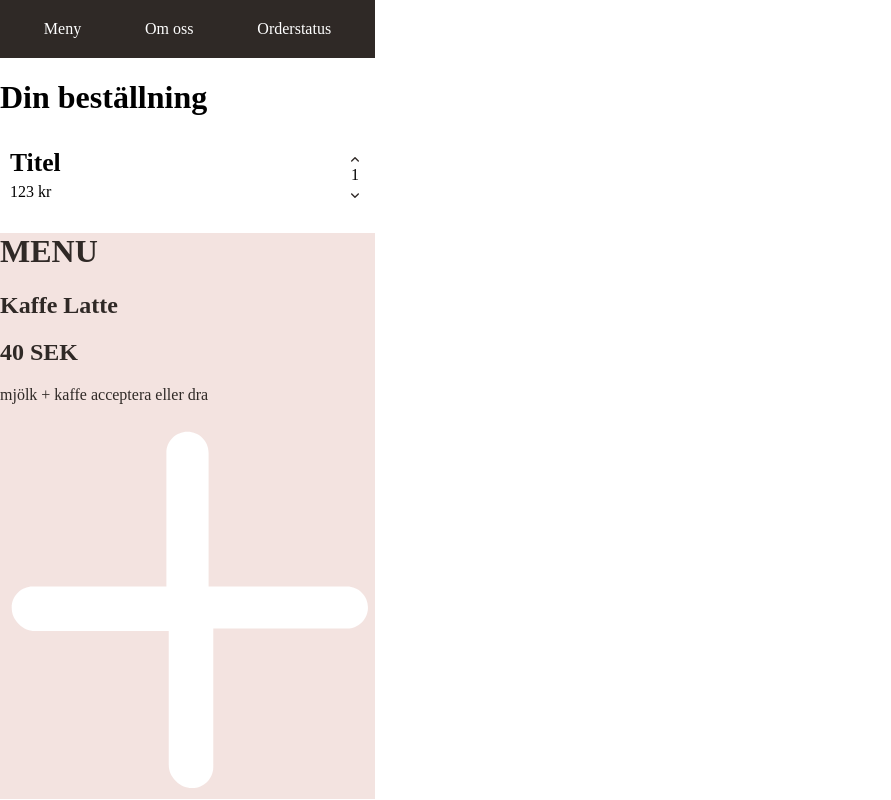
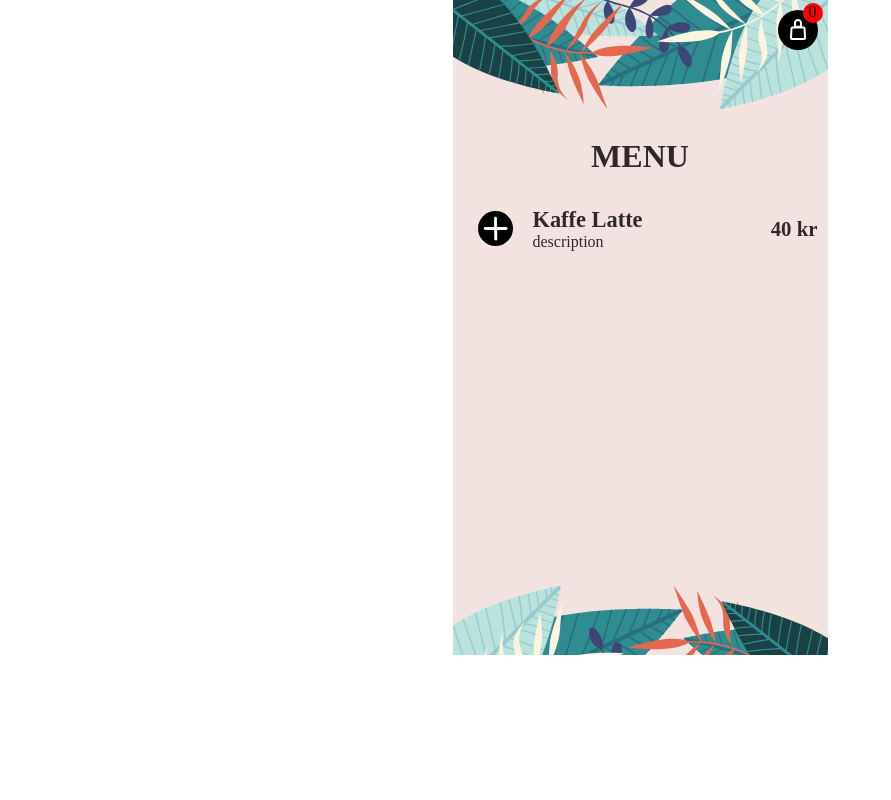
Before and after one commit to Kybbe/fire-turtles, a React (Create React App) app: page / in a window 1280 px wide. Shown: the whole page, without its empty margins (0-891 px from the left). Built offline with nearby package versions, Linux system fonts and the light colour scheme.

Commit message:
prittyfied cart and menu, added cart button

```diff
--- a/src/App.css
+++ b/src/App.css
@@ -19,17 +19,27 @@
 }
 
 body {
-  margin: 0;
+  margin: 0 auto;
   padding: 0;
   font-size: 16px;
   width: 375px;
   Height: 655px;
 }
 
+.app, #root {
+  height: 100%;
+}
+
 nav {
   color: white;
+  /* display: flex; */
+  justify-content: space-evenly;
+
+  display: none;
+}
+
+.openNav {
   display: flex;
-  justify-content: space-evenly;
 }
 
 nav a {
@@ -48,6 +58,57 @@ nav a:hover {
 .active {
   cursor: default;
   color: #2c5247;
+}
+
+.cart {
+  display: none;
+
+  position: absolute;
+  width: 355px;
+  height: 595px;
+  background: white;
+  margin: 10px;
+  margin-top: 50px;
+  border-radius: 4px;
+  z-index: 1;
+}
+
+.openCart {
+  display: unset;
+}
+
+.cartBtn {
+  background: black;
+  color: white;
+  border: none;
+  border-radius: 50%;
+  height: 30px;
+  width: 30px;
+  text-align: center;
+  margin: 0;
+  padding: 20px;
+  cursor: pointer;
+  display: flex;
+  justify-content: center;
+  align-items: center;
+  z-index: 1;
+
+  position: absolute;
+  right: 10px;
+  top: 10px
+}
+
+.cartTotal {
+  position: absolute;
+  right: 5px;
+  top: 3px;
+  margin: 0;
+  z-index: 2;
+  background: red;
+  width: 20px;
+  height: 20px;
+  text-align: center;
+  border-radius: 50%;
 }
 
 .cartList {
@@ -83,3 +144,81 @@ nav a:hover {
   text-align: center;
   margin: 0;
 }
+
+.cartBottom {
+  display: flex;
+  justify-content: space-between;
+  width: calc(100% - 20px);
+  padding: 10px;
+  position: absolute;
+  bottom: 40px;
+}
+
+.cartOrder {
+  position: absolute;
+  bottom: 0;
+  width: 90%;
+  margin: 10px auto;
+  left: 50%;
+  transform: translateX(-50%);
+  border: none;
+  background: black;
+  color: white;
+  padding: 10px 0px;
+  border-radius: 20px;
+  font-size: 1.1em;
+}
+
+.menuInfo {
+  height: 100%;
+  position: relative;
+}
+
+.menuList {
+  padding: 0;
+  list-style: none;
+}
+
+.menuItem {
+  display: flex;
+  justify-content: space-between;
+  align-items: center;
+  padding: 10px;
+  margin-bottom: 10px;
+  cursor: pointer;
+}
+
+.menuPlus {
+  background-color: black;
+  color: white;
+  border-radius: 50%;
+  padding: 5px;
+  width: 25px;
+  margin-left: 15px;
+}
+
+.menuItemText {
+  width: 100%;
+  margin-left: 20px;
+}
+
+.menuTitle {
+  margin: 0;
+  font-size: 1.4em;
+}
+
+.menuDescription {
+  margin: 0;
+  font-size: 1em;
+}
+
+.menuPrice {
+  margin: 0;
+  font-size: 1.3em;
+  white-space: nowrap;
+}
+
+.footer {
+  position: absolute;
+  bottom: 0;
+}
--- a/src/App.js
+++ b/src/App.js
@@ -11,7 +11,7 @@ import Status from './views/Status';
 
 function App() {
   return (
-    <div className="App">
+    <div className="App" style={{height: "100%"}}>
       <Navbar />
       <Cart />
       <Routes>
--- a/src/components/Cart.js
+++ b/src/components/Cart.js
@@ -1,10 +1,23 @@
 import upArrow from '../assets/graphics/arrow-up.svg';
 import downArrow from '../assets/graphics/arrow-down.svg';
 
+import bag from '../assets/graphics/bag.svg';
+
 function Cart() {
+
+	function openCart() {
+		document.querySelector('.cart').classList.toggle('openCart');
+	}
+
+	function order() {
+		document.querySelector('.cart').classList.toggle('openCart');
+		console.log("ORDER");
+	}
+
 	return(
-		<div className="cart">
-			<h1>Din beställning</h1>
+		<div>
+			<div className="cart">
+			<h1 style={{textAlign: "center"}}>Din beställning</h1>
 
 			<ul className='cartList'>
 				<li className='cartItem'>
@@ -20,6 +33,22 @@ function Cart() {
 				</li>
 			</ul>
 
+			<div className='cartBottom'>
+				<div className='cartBottomText'>
+					<h2>Total</h2>
+					<p>Inkl moms + drönarleverans</p>
+				</div>
+				<div className='cartBottomPrice'>
+					<h2>123 kr</h2>
+				</div>
+			</div>
+			<button className='cartOrder' onClick={order}>Take my money!</button>
+
+		</div>
+		<div style={{position: "relative"}}>
+			<button className='cartBtn' onClick={openCart}><img src={bag} alt="bag"></img></button>
+			<p className='cartTotal'>0</p>
+		</div>
 		</div>
 	)
 }
--- a/src/views/Menu.js
+++ b/src/views/Menu.js
@@ -1,17 +1,27 @@
-import Add from '../assets/graphics/add.svg';
+import add from '../assets/graphics/add.svg';
+
+import header from '../assets/graphics/graphics-header.svg';
+import footer from '../assets/graphics/graphics-footer.svg';
 
 function Menu() {
-    return (
-        <div className="menuInfo backgroundBeige">
-            <h1>MENU</h1>
+	return (
+		<div className="menuInfo backgroundBeige">
+			<img src={header} alt="header" className="header"></img>
+			<h1 style={{textAlign: "center"}}>MENU</h1>
 
-            <h2 className="coffe"> Kaffe Latte </h2>
-            <h2 className="price">40 SEK</h2>
-            <p className="product"> mjölk + kaffe acceptera eller dra</p>
-            <img src={Add} alt="add"></img>
-        </div>
-
-    )
+			<ul className='menuList'>
+				<li className='menuItem'>
+					<img src={add} alt="add" className='menuPlus'></img>
+					<div className='menuItemText'>
+						<h2 className="menuTitle"> Kaffe Latte </h2>
+						<p className="menuDescription">description</p>
+					</div>
+					<h2 className="menuPrice">40 kr</h2>
+				</li>
+			</ul>
+			<img src={footer} alt="footer" className="footer"></img>
+		</div>
+	)
 }
 
 export default Menu;
```
